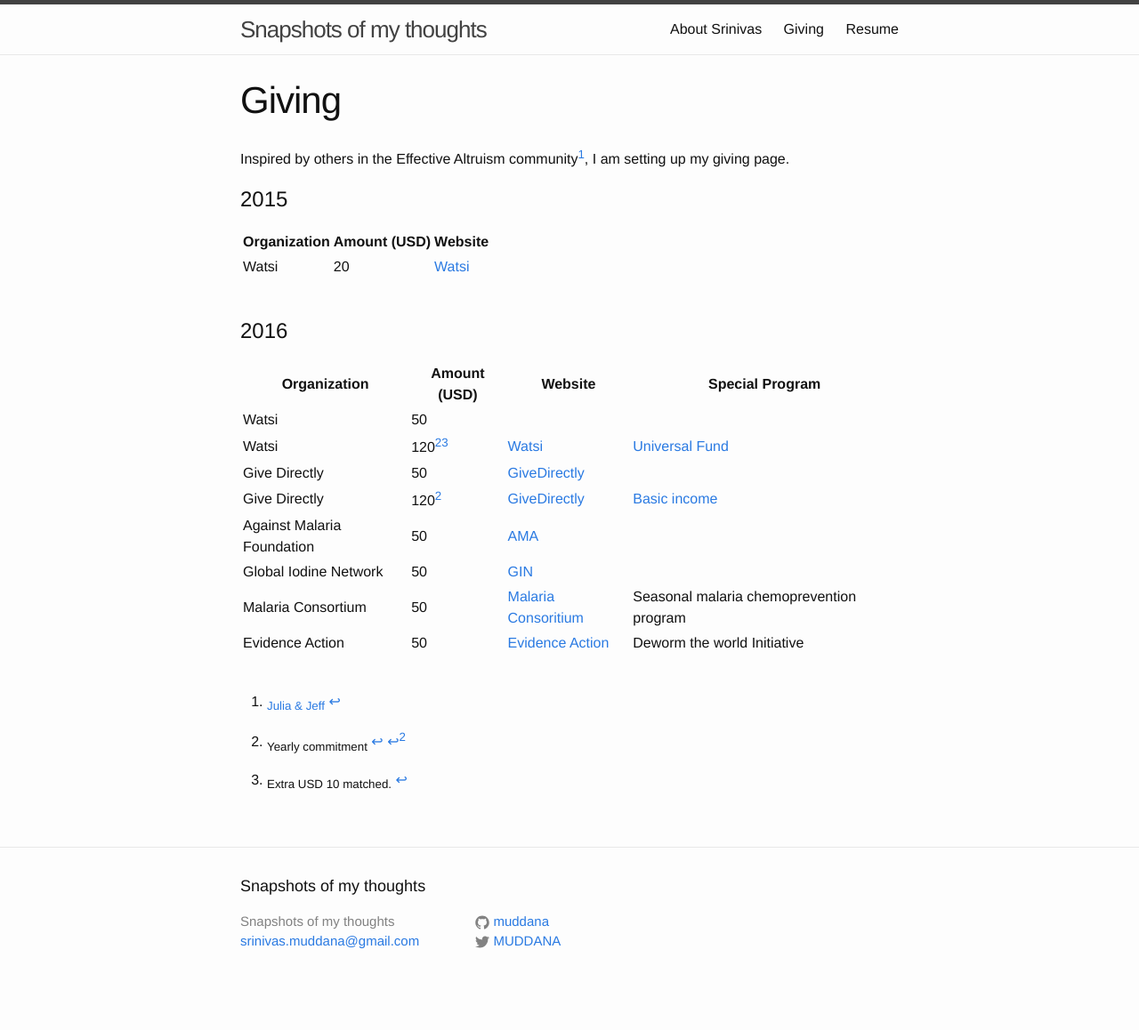
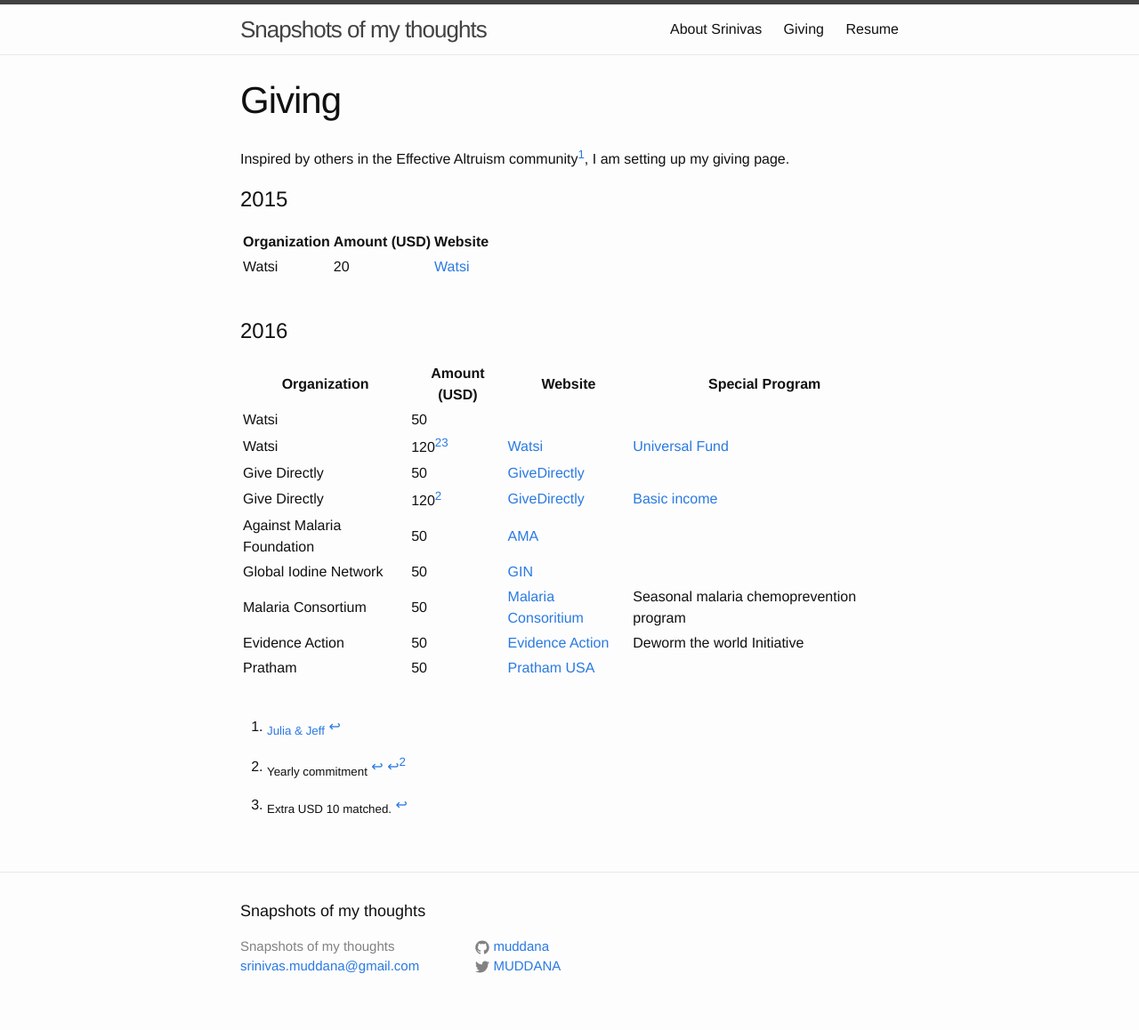
Before and after one commit to muddana/muddana.github.io, a Jekyll site: the page built from giving.md, in a window 1280 px wide. Shown: the whole page at 89% size. Built offline with Jekyll 4.4.1, drawn with Linux system fonts in a browser that asks for light colours; before the commit the page ends 1130 px from its top, so only the background shows below that.

Commit message:
updated giving

```diff
--- a/giving.md
+++ b/giving.md
@@ -26,6 +26,7 @@
 | Global Iodine Network         | 50  		     |  [GIN](http://www.ign.org/) |                  |
 |Malaria Consortium | 50 | [Malaria Consoritium](http://www.malariaconsortium.org/) | Seasonal malaria chemoprevention program  |
 |Evidence Action  | 50 | [Evidence Action](https://www.evidenceaction.org/dewormtheworld) | Deworm the world Initiative  |
+|Pratham  | 50 | [Pratham USA](http://prathamusa.org/) |  |
 
 
 <br/>
```
